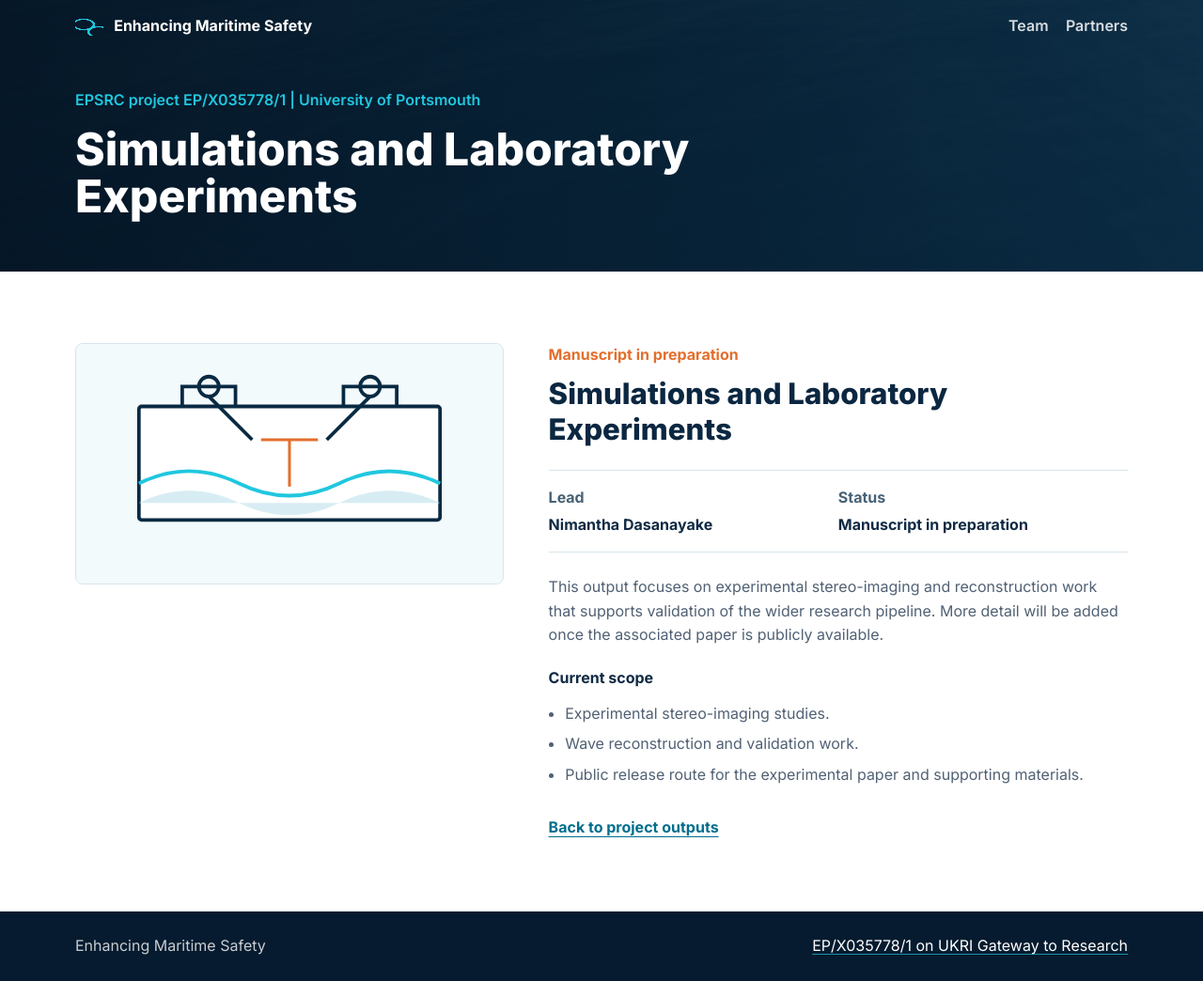
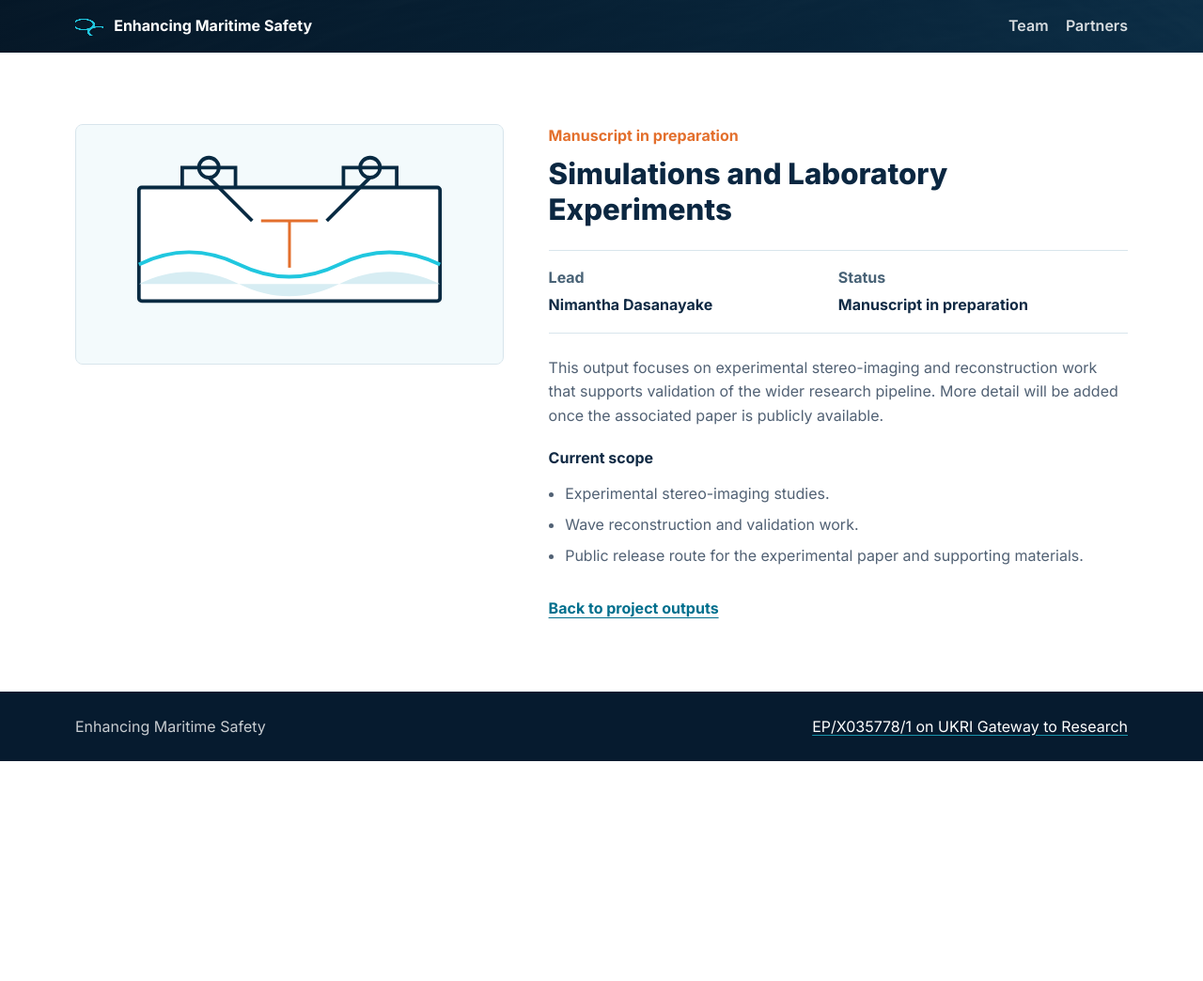
Before and after one commit to stereoocean/stereoocean.github.io, a Jekyll site: the page built from _outputs/new.md, in a window 1280 px wide. Shown: the whole page at 94% size. Built offline with Jekyll 4.4.1, drawn with Linux system fonts in a browser that asks for light colours; after the commit the page ends 900 px from its top, so only the background shows below that.

Commit message:
Make page layout a pure wrapper; move masthead to include

```diff
--- a/_layouts/output.html
+++ b/_layouts/output.html
@@ -1,8 +1,13 @@
 ---
-layout: page
+layout: default
 ---
 
-<section class="section" aria-labelledby="output-title">
+<header class="page-masthead">
+  {% include nav.html %}
+</header>
+
+<main id="main">
+  <section class="section" aria-labelledby="output-title">
   <div class="section-inner output-detail-layout">
     <div>
       <img class="output-detail-image" src="{{ page.image | relative_url }}" alt="" loading="lazy">
@@ -34,3 +39,4 @@ layout: page
     </div>
   </div>
 </section>
+</main>
--- a/_layouts/page.html
+++ b/_layouts/page.html
@@ -2,16 +2,7 @@
 layout: default
 ---
 
-<header class="page-masthead">
-  {% include nav.html %}
-  <div class="page-title">
-    <p class="grant-line">EPSRC project EP/X035778/1 | University of Portsmouth</p>
-    <h1>{{ page.title }}</h1>
-    {% if page.description and page.collection != "outputs" %}
-      <p>{{ page.description }}</p>
-    {% endif %}
-  </div>
-</header>
+{% include page-masthead.html %}
 
 <main id="main">
   {{ content }}
```
Also changed, not shown: _includes/page-masthead.html (added, +10 -0 lines).
